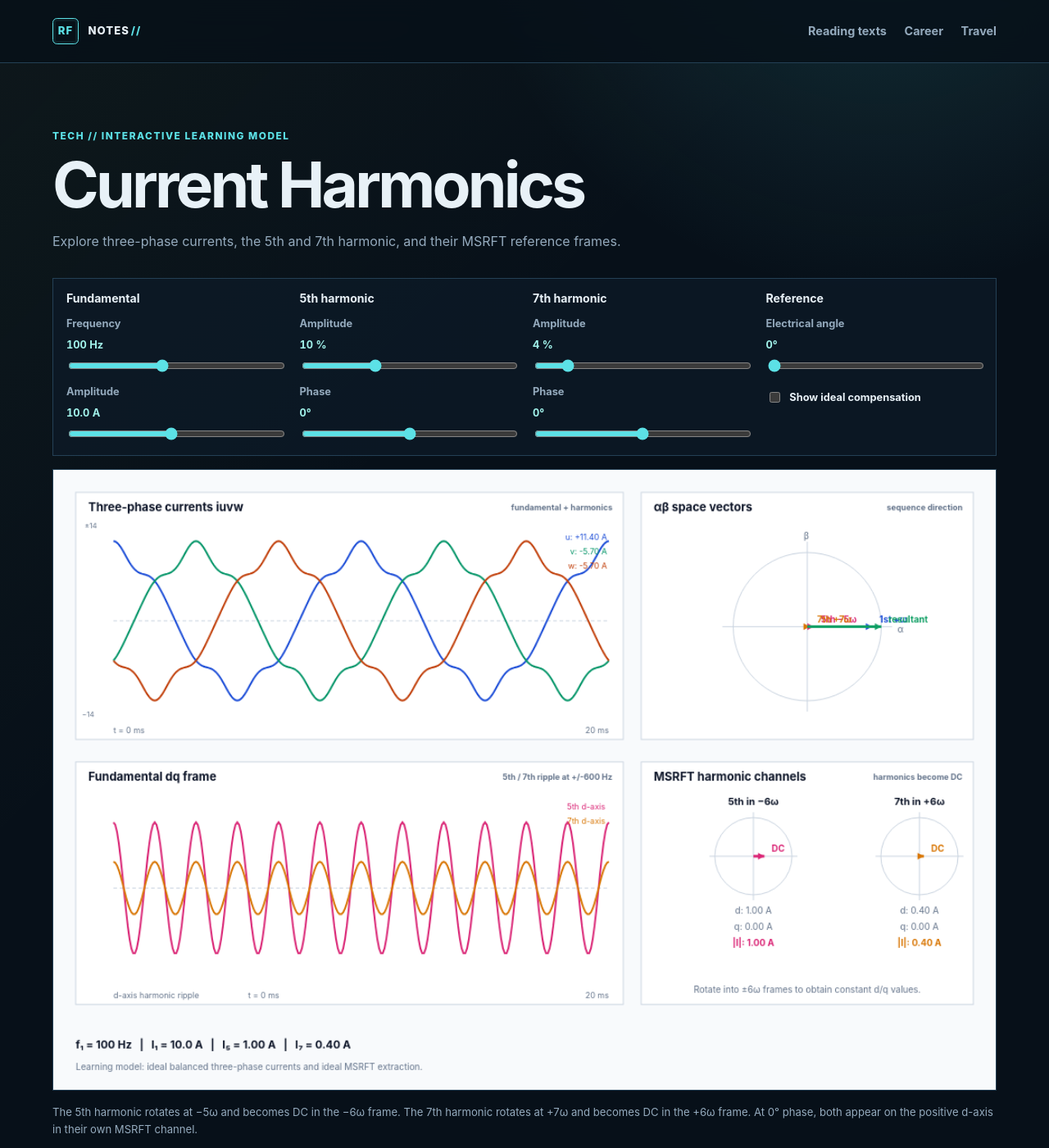
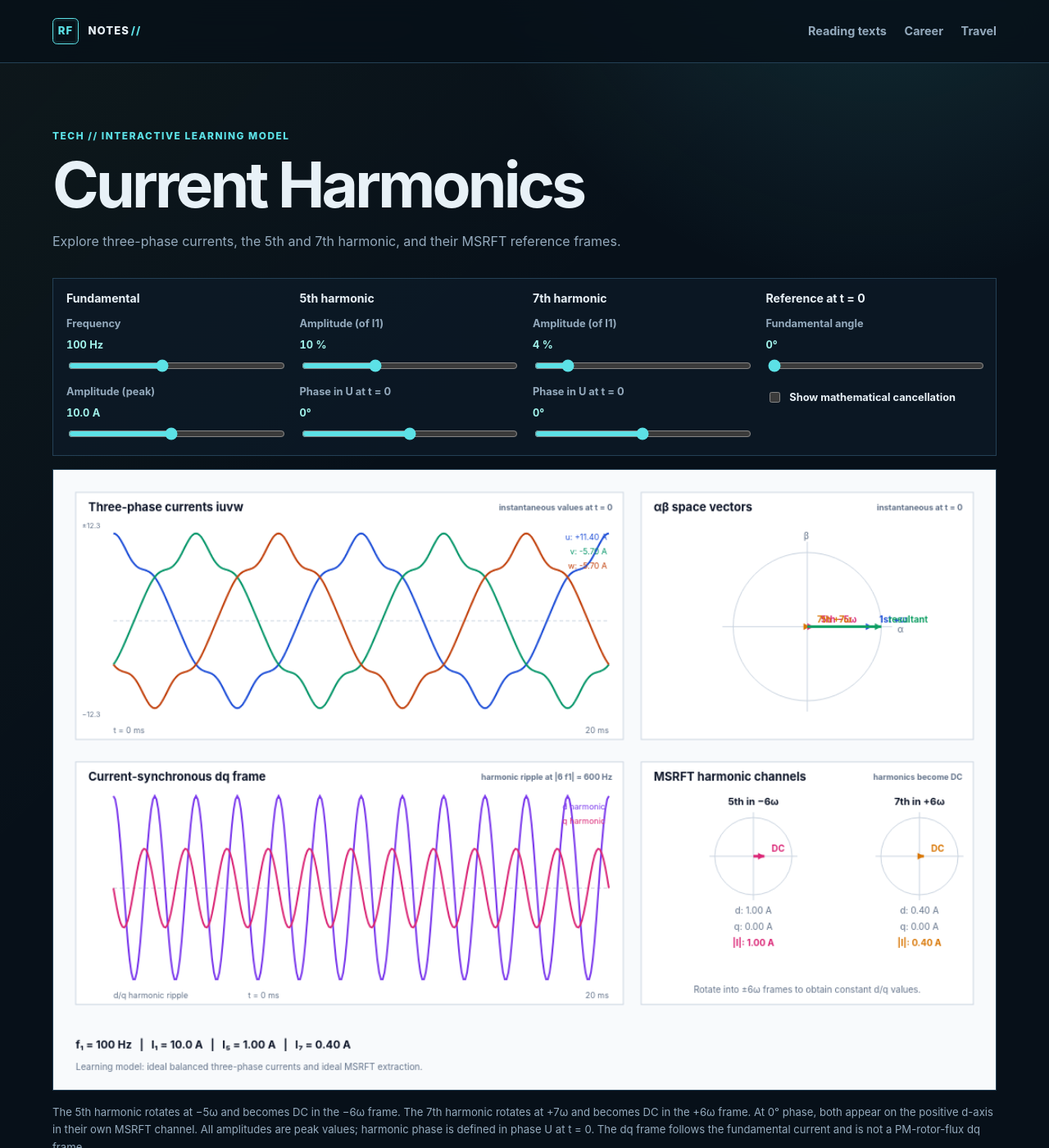
Before and after one commit to RobFil/robfil.github.io, a Jekyll site: the page built from tech/acoustics/index.html, in a window 1280 px wide and 1400 px high. Shown: the whole window at 82% size. Built offline with Jekyll 4.4.1, drawn with Linux system fonts in a browser that asks for light colours; some of the changed text lies outside the part shown.

Commit message:
Clarify harmonic reference frame and dq model

```diff
--- a/tech/acoustics/acoustics-lab.js
+++ b/tech/acoustics/acoustics-lab.js
@@ -30,27 +30,27 @@
     return s.i1 * Math.cos(theta + phase) + i5 * Math.cos(5 * (theta + phase) + s.phi5) + i7 * Math.cos(7 * (theta + phase) + s.phi7);
   }
   function drawWave(x, y, w, h, s) {
-    card(x, y, w, h, "Three-phase currents iuvw", s.compensated ? "ideal compensation on" : "fundamental + harmonics");
-    const left = x + 42, right = x + w - 16, top = y + 38, bottom = y + h - 27, mid = (top + bottom) / 2, scale = (bottom - top) / (2 * (s.i1 * 1.35));
+    card(x, y, w, h, "Three-phase currents iuvw", s.compensated ? "ideal cancellation on" : "instantaneous values at t = 0");
+    const left = x + 42, right = x + w - 16, top = y + 38, bottom = y + h - 27, mid = (top + bottom) / 2, limit = 1.08 * (s.compensated ? s.i1 : s.i1 + s.i5 + s.i7), scale = (bottom - top) / (2 * limit);
     line(left, mid, right, mid, colours.grid, 1, [4, 3]); text("t = 0 ms", left, y + h - 10, 9, colours.muted); text("20 ms", right, y + h - 10, 9, colours.muted, "right");
     [[0, colours.u, "u"], [-2 * Math.PI / 3, colours.v, "v"], [2 * Math.PI / 3, colours.w, "w"]].forEach(([phase, color, label]) => {
       ctx.strokeStyle = color; ctx.lineWidth = 2; ctx.beginPath();
       for (let px = left; px <= right; px += 2) { const local = s.angle + tau * s.f * .02 * (px - left) / (right - left); const py = mid - scale * current(phase, local, s); if (px === left) ctx.moveTo(px, py); else ctx.lineTo(px, py); }
-      ctx.stroke(); const value = current(phase, s.angle + tau * s.f * .02, s); text(`${label}: ${value >= 0 ? "+" : ""}${value.toFixed(2)} A`, right - 2, top + 12 + ["u", "v", "w"].indexOf(label) * 16, 9, color, "right");
+      ctx.stroke(); const value = current(phase, s.angle, s); text(`${label}: ${value >= 0 ? "+" : ""}${value.toFixed(2)} A`, right - 2, top + 12 + ["u", "v", "w"].indexOf(label) * 16, 9, color, "right");
     });
-    text(`±${(s.i1 * 1.35).toFixed(0)}`, x + 10, top, 8, colours.muted); text(`−${(s.i1 * 1.35).toFixed(0)}`, x + 7, bottom, 8, colours.muted);
+    text(`±${limit.toFixed(1)}`, x + 7, top, 8, colours.muted); text(`−${limit.toFixed(1)}`, x + 7, bottom, 8, colours.muted);
   }
   function drawSpaceVector(x, y, w, h, s) {
-    card(x, y, w, h, "αβ space vectors", "sequence direction"); const cx = x + w / 2, cy = y + h / 2 + 12, r = Math.min(w, h) * .30;
+    card(x, y, w, h, "αβ space vectors", "instantaneous at t = 0"); const cx = x + w / 2, cy = y + h / 2 + 12, r = Math.min(w, h) * .30;
     ctx.strokeStyle = colours.grid; ctx.lineWidth = 1; ctx.beginPath(); ctx.arc(cx, cy, r, 0, tau); ctx.stroke(); line(cx - r - 12, cy, cx + r + 12, cy, colours.grid); line(cx, cy - r - 12, cx, cy + r + 12, colours.grid);
     const a1 = s.angle, a5 = -5 * s.angle - s.phi5, a7 = 7 * s.angle + s.phi7;
     const ratio = r / Math.max(s.i1 + s.i5 + s.i7, 1); const vectors = [[s.i1, a1, colours.u, "1st +ω"], [s.compensated ? 0 : s.i5, a5, colours.q, "5th −5ω"], [s.compensated ? 0 : s.i7, a7, "#d97706", "7th +7ω"]];
     let sx = 0, sy = 0; vectors.forEach(([mag, a, color, label]) => { const vx = mag * Math.cos(a) * ratio, vy = -mag * Math.sin(a) * ratio; sx += vx; sy += vy; if (mag > 0) vector(cx, cy, cx + vx, cy + vy, color, label); }); vector(cx, cy, cx + sx, cy + sy, colours.field, "resultant"); text("α", cx + r + 18, cy + 3, 10, colours.muted); text("β", cx - 4, cy - r - 18, 10, colours.muted);
   }
   function drawDq(x, y, w, h, s) {
-    card(x, y, w, h, "Fundamental dq frame", `5th / 7th ripple at +/-${6 * s.f} Hz`); const left = x + 42, right = x + w - 16, top = y + 38, bottom = y + h - 27, mid = (top + bottom) / 2, scale = (bottom - top) / (2 * Math.max(s.i5 + s.i7, 1)); line(left, mid, right, mid, colours.grid, 1, [4, 3]);
-    const draw = (magnitude, phase, color, label) => { if (s.compensated || magnitude === 0) return; ctx.strokeStyle = color; ctx.lineWidth = 2; ctx.beginPath(); for (let px = left; px <= right; px += 2) { const time = .02 * (px - left) / (right - left); const value = magnitude * Math.cos(tau * 6 * s.f * time + 6 * s.angle + phase); const py = mid - value * scale; if (px === left) ctx.moveTo(px, py); else ctx.lineTo(px, py); } ctx.stroke(); text(label, right - 4, top + (label.startsWith("5th") ? 12 : 28), 9, color, "right"); };
-    draw(s.i5, s.phi5, colours.q, "5th d-axis"); draw(s.i7, s.phi7, "#d97706", "7th d-axis"); text("d-axis harmonic ripple", left, y + h - 10, 9, colours.muted); text("t = 0 ms", left + 150, y + h - 10, 9, colours.muted); text("20 ms", right, y + h - 10, 9, colours.muted, "right"); if (s.compensated) text("Only DC fundamental remains", x + w / 2, mid, 12, colours.field, "center", "700");
+    card(x, y, w, h, "Current-synchronous dq frame", `harmonic ripple at |6 f1| = ${6 * s.f} Hz`); const left = x + 42, right = x + w - 16, top = y + 38, bottom = y + h - 27, mid = (top + bottom) / 2, scale = (bottom - top) / (2 * Math.max(s.i5 + s.i7, 1)); line(left, mid, right, mid, colours.grid, 1, [4, 3]);
+    const draw = (axis, color, label) => { if (s.compensated || (s.i5 === 0 && s.i7 === 0)) return; ctx.strokeStyle = color; ctx.lineWidth = 2; ctx.beginPath(); for (let px = left; px <= right; px += 2) { const time = .02 * (px - left) / (right - left); const harmonicAngle = tau * 6 * s.f * time + 6 * s.angle; const value = axis === "d" ? s.i5 * Math.cos(harmonicAngle + s.phi5) + s.i7 * Math.cos(harmonicAngle + s.phi7) : -s.i5 * Math.sin(harmonicAngle + s.phi5) + s.i7 * Math.sin(harmonicAngle + s.phi7); const py = mid - value * scale; if (px === left) ctx.moveTo(px, py); else ctx.lineTo(px, py); } ctx.stroke(); text(label, right - 4, top + (axis === "d" ? 12 : 28), 9, color, "right"); };
+    draw("d", colours.d, "d harmonic"); draw("q", colours.q, "q harmonic"); text("d/q harmonic ripple", left, y + h - 10, 9, colours.muted); text("t = 0 ms", left + 150, y + h - 10, 9, colours.muted); text("20 ms", right, y + h - 10, 9, colours.muted, "right"); if (s.compensated) text("Only DC fundamental remains", x + w / 2, mid, 12, colours.field, "center", "700");
   }
   function drawMsrft(x, y, w, h, s) {
     card(x, y, w, h, "MSRFT harmonic channels", "harmonics become DC"); const channels = [["5th in −6ω", s.compensated ? 0 : s.i5, s.phi5, -1, colours.q], ["7th in +6ω", s.compensated ? 0 : s.i7, s.phi7, 1, "#d97706"]];
--- a/tech/acoustics/index.html
+++ b/tech/acoustics/index.html
@@ -15,27 +15,27 @@ title: Current Harmonics Lab
     <section class="control-group" aria-labelledby="fundamental-controls">
       <h2 id="fundamental-controls">Fundamental</h2>
       <label>Frequency <output id="fundamental-value">100 Hz</output><input id="fundamental" type="range" min="25" max="200" value="100" step="1"></label>
-      <label>Amplitude <output id="amplitude-value">10.0 A</output><input id="amplitude" type="range" min="1" max="20" value="10" step="0.5"></label>
+      <label>Amplitude (peak) <output id="amplitude-value">10.0 A</output><input id="amplitude" type="range" min="1" max="20" value="10" step="0.5"></label>
     </section>
     <section class="control-group" aria-labelledby="fifth-controls">
       <h2 id="fifth-controls">5th harmonic</h2>
-      <label>Amplitude <output id="fifth-value">10 %</output><input id="fifth" type="range" min="0" max="30" value="10" step="1"></label>
-      <label>Phase <output id="fifth-phase-value">0°</output><input id="fifth-phase" type="range" min="-180" max="180" value="0" step="1"></label>
+      <label>Amplitude (of I1) <output id="fifth-value">10 %</output><input id="fifth" type="range" min="0" max="30" value="10" step="1"></label>
+      <label>Phase in U at t = 0 <output id="fifth-phase-value">0°</output><input id="fifth-phase" type="range" min="-180" max="180" value="0" step="1"></label>
     </section>
     <section class="control-group" aria-labelledby="seventh-controls">
       <h2 id="seventh-controls">7th harmonic</h2>
-      <label>Amplitude <output id="seventh-value">4 %</output><input id="seventh" type="range" min="0" max="30" value="4" step="1"></label>
-      <label>Phase <output id="seventh-phase-value">0°</output><input id="seventh-phase" type="range" min="-180" max="180" value="0" step="1"></label>
+      <label>Amplitude (of I1) <output id="seventh-value">4 %</output><input id="seventh" type="range" min="0" max="30" value="4" step="1"></label>
+      <label>Phase in U at t = 0 <output id="seventh-phase-value">0°</output><input id="seventh-phase" type="range" min="-180" max="180" value="0" step="1"></label>
     </section>
     <section class="control-group" aria-labelledby="system-controls">
-      <h2 id="system-controls">Reference</h2>
-      <label>Electrical angle <output id="angle-value">0 deg</output><input id="angle" type="range" min="0" max="360" value="0" step="1"></label>
-      <label class="compensation"><input id="compensation" type="checkbox"> Show ideal compensation</label>
+      <h2 id="system-controls">Reference at t = 0</h2>
+      <label>Fundamental angle <output id="angle-value">0°</output><input id="angle" type="range" min="0" max="360" value="0" step="1"></label>
+      <label class="compensation"><input id="compensation" type="checkbox"> Show mathematical cancellation</label>
     </section>
   </div>
 
   <canvas id="acoustics-canvas" width="1050" height="690" aria-label="Three-phase current harmonics and MSRFT visualisation"></canvas>
-  <p class="acoustics-note">The 5th harmonic rotates at −5ω and becomes DC in the −6ω frame. The 7th harmonic rotates at +7ω and becomes DC in the +6ω frame. At 0° phase, both appear on the positive d-axis in their own MSRFT channel.</p>
+  <p class="acoustics-note">The 5th harmonic rotates at −5ω and becomes DC in the −6ω frame. The 7th harmonic rotates at +7ω and becomes DC in the +6ω frame. At 0° phase, both appear on the positive d-axis in their own MSRFT channel. All amplitudes are peak values; harmonic phase is defined in phase U at t = 0. The dq frame follows the fundamental current and is not a PM-rotor-flux dq frame.</p>
 </section>
 
 <script src="{{ '/tech/acoustics/acoustics-lab.js' | relative_url }}" defer></script>
```
